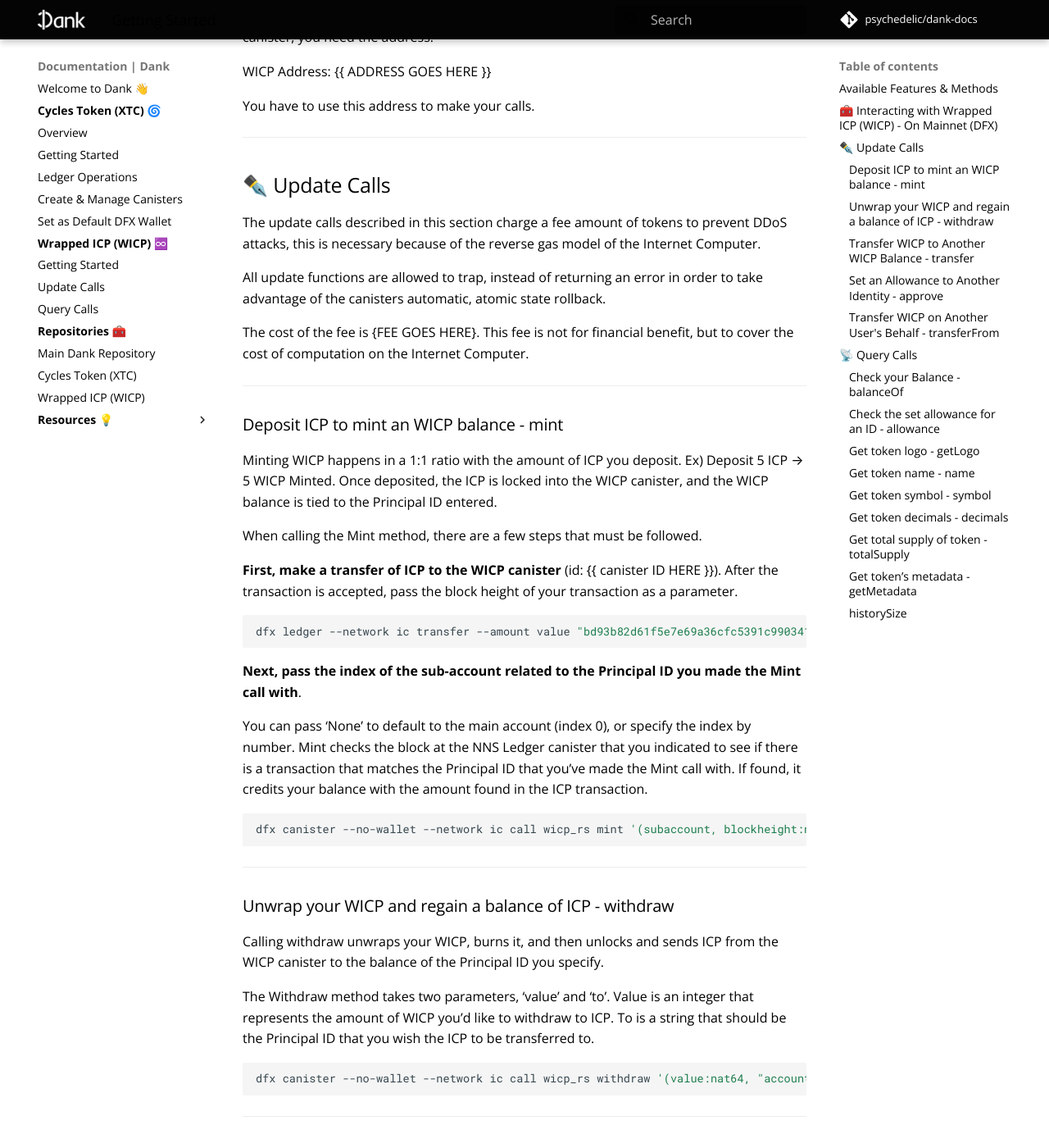
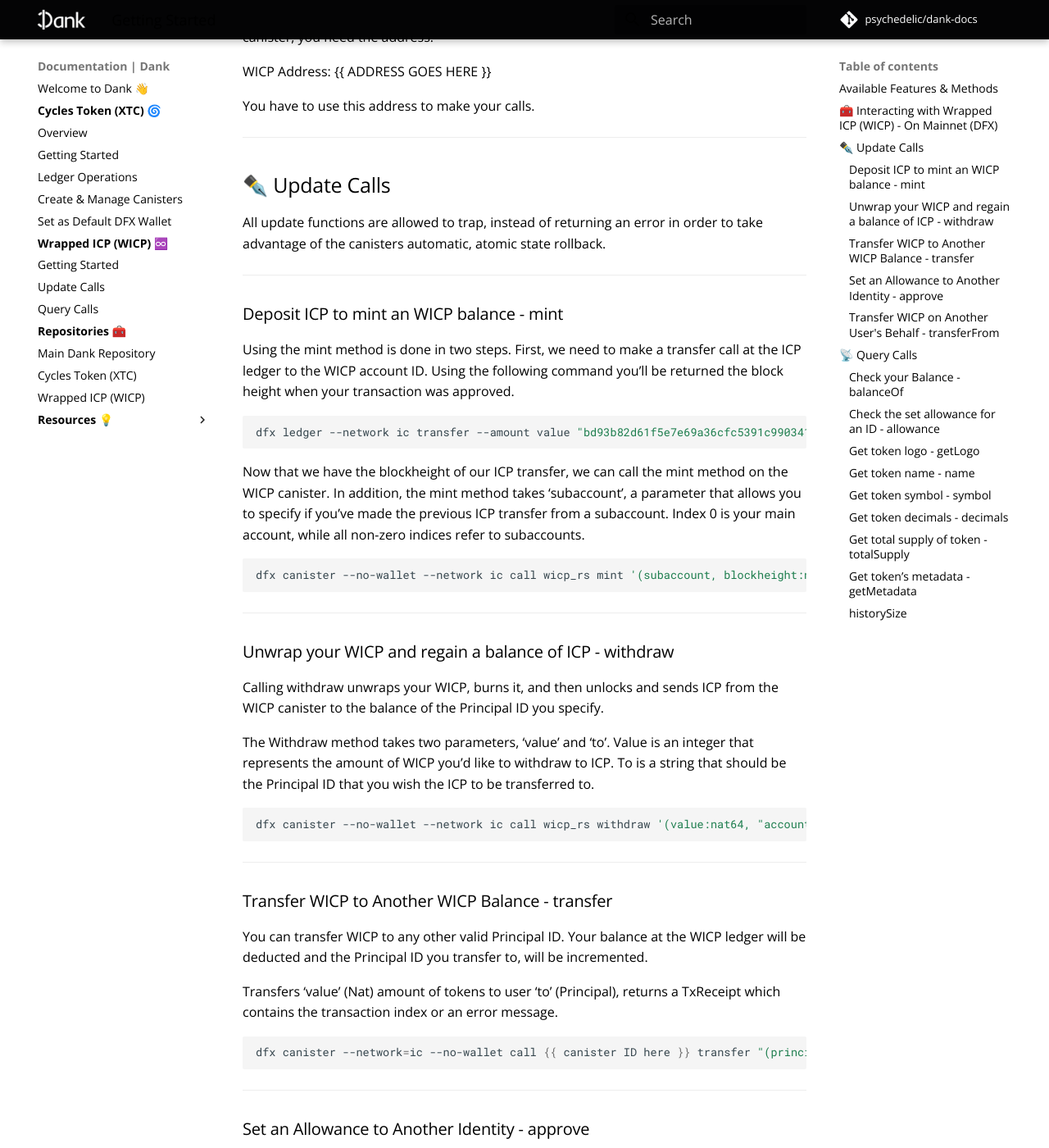
Before and after one commit to Psychedelic/dank-docs, an MkDocs documentation site: the page built from docs/wicp/getting-started.md, in a window 1280 px wide and 1400 px high, scrolled down 1379 px. Shown: the whole window at 82% size. Built offline with MkDocs 1.6.1 and Material for MkDocs 9.7.7, drawn with Linux system fonts in a browser that asks for light colours; comment, search, counter and statistics services are not loaded.

Commit message:
edit texts

````diff
--- a/docs/wicp/getting-started.md
+++ b/docs/wicp/getting-started.md
@@ -42,29 +42,20 @@
 ---
 
 ## ✒️ Update Calls
-The update calls described in this section charge a fee amount of tokens to prevent DDoS attacks, this is necessary because of the reverse gas model of the Internet Computer.
 
 All update functions are allowed to trap, instead of returning an error in order to take advantage of the canisters automatic, atomic state rollback.
-
-The cost of the fee is {FEE GOES HERE}. This fee is not for financial benefit, but to cover the cost of computation on the Internet Computer.
 
 ---
 
 ### Deposit ICP to mint an WICP balance - mint
 
-Minting WICP happens in a 1:1 ratio with the amount of ICP you deposit. Ex) Deposit 5 ICP → 5 WICP Minted. Once deposited, the ICP is locked into the WICP canister, and the WICP balance is tied to the Principal ID entered.
-
-When calling the Mint method, there are a few steps that must be followed.
-
-**First, make a transfer of ICP to the WICP canister** (id: {{ canister ID HERE }}). After the transaction is accepted, pass the block height of your transaction as a parameter.
+Using the mint method is done in two steps. First, we need to make a transfer call at the ICP ledger to the WICP account ID. Using the following command you’ll be returned the block height when your transaction was approved.
 
 ```bash
 dfx ledger --network ic transfer --amount value "bd93b82d61f5e7e69a36cfc5391c990341a9c88412a911f663bd01f1aaece0e7" --memo 0
 ```
 
-**Next, pass the index of the sub-account related to the Principal ID you made the Mint call with**.
-
-You can pass ‘None’ to default to the main account (index 0), or specify the index by number. Mint checks the block at the NNS Ledger canister that you indicated to see if there is a transaction that matches the Principal ID that you’ve made the Mint call with. If found, it credits your balance with the amount found in the ICP transaction.
+Now that we have the blockheight of our ICP transfer, we can call the mint method on the WICP canister. In addition, the mint method takes ‘subaccount’, a parameter that allows you to specify if you’ve made the previous ICP transfer from a subaccount. Index 0 is your main account, while all non-zero indices refer to subaccounts.
 
 ```bash
 dfx canister --no-wallet --network ic call wicp_rs mint '(subaccount, blockheight:nat64)'
````
